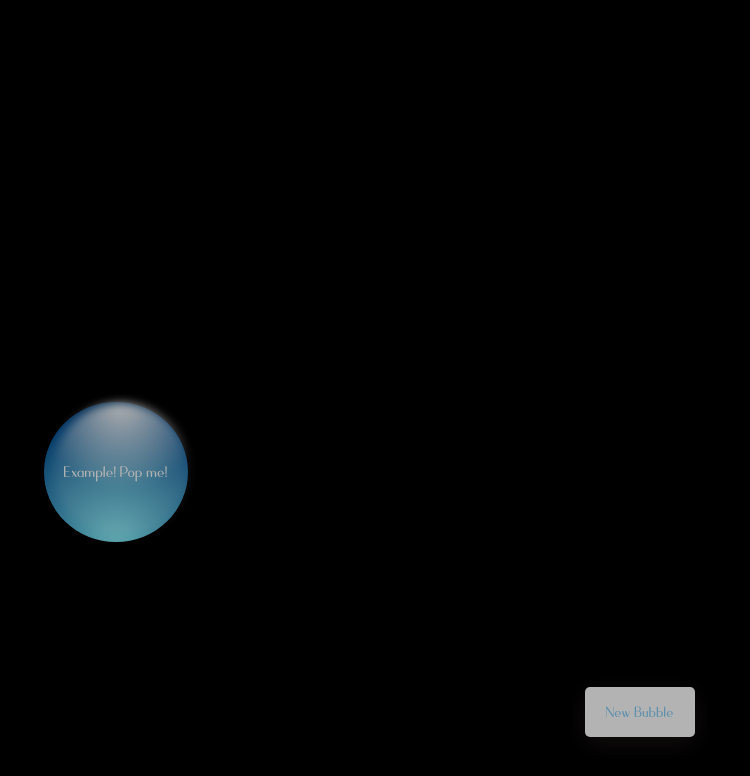
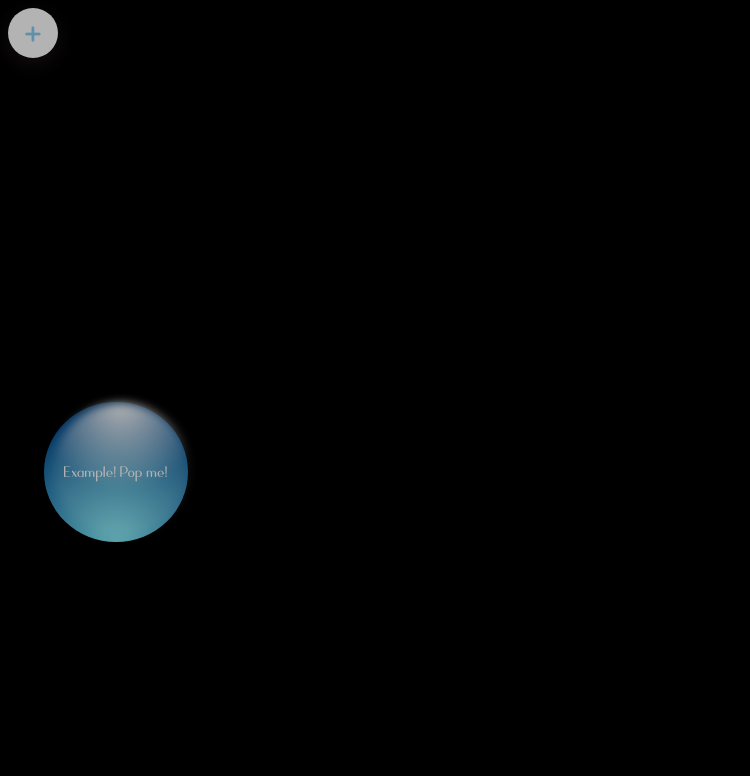
Before and after one commit to runticle/floating-thoughts, a Next.js app: page / in a window 1280 px wide. Shown: the top 776 px of the page, without its empty margins (0-750 px from the left). Built offline with nearby package versions, Linux system fonts and the light colour scheme.

Commit message:
kinda happy with timings but saving a checkpoint

```diff
--- a/src/components/NewBubble/index.js
+++ b/src/components/NewBubble/index.js
@@ -3,12 +3,12 @@ import styled from "styled-components"
 
 const NewBubbleStyle = styled.div`
     --font-color: #87CDF6;
-  position: absolute;
-  bottom: 0;
+  /* position: absolute; */
+  /* bottom: 0;
   height: 15vh;
   left: 0;
-  right: 0;
-
+  right: 0; */
+/*
   padding: 20px;
   box-sizing: border-box;
 
@@ -17,7 +17,8 @@ const NewBubbleStyle = styled.div`
   align-items: center;
   justify-content: center;
 
-  text-align: center;
+  text-align: center; */
+
   color: var(--font-color);
 
   > * {
@@ -39,11 +40,11 @@ const NewBubbleStyle = styled.div`
 
     .input-hover{
         opacity: 0.7;
-        width: 70px;
+        width: 50px;
         height: 50px;
         background: white;
-        border-radius:  5px;
-        padding: 0 20px;
+        border-radius: 50%;
+        padding: 0;
         margin: 0;
         border: none;
         box-shadow: rgba(145,106,112,0.2) 0 6px 24px;
@@ -52,19 +53,25 @@ const NewBubbleStyle = styled.div`
 
         display: flex;
         align-items: center;
-        justify-content: center;
+        /* justify-content: center; */
 
         span {
             color: var(--font-color);
-            width: 70px;
             overflow: hidden;
             text-align: center;
             white-space: nowrap;
+            font-size: 50px;
 
-            transition-property: width, color;
-            transition-duration : 1s, 2s;
-            transition-timing-function: ease-in, ease-out;
-            transition-delay: 1s, 2s;
+            border-radius: 50%;
+            width: 50px;
+            padding-bottom: 7px;
+            padding-left: 14px;
+
+
+            transition-property: width, padding, color;
+            transition-duration : 0.5s, 0.5s, 2s;
+            transition-timing-function: ease, ease, ease;
+            transition-delay: 2s, 2s, 1s
         }
 
         > input{
@@ -72,11 +79,12 @@ const NewBubbleStyle = styled.div`
             padding: 0;
             margin: 0;
             width: 0;
-            text-align: center;
+            text-align: left;
             outline: none !important;
+            padding-left: 10px;
 
             background: transparent;
-            transition: width 1.2s ease-out 0.4s;
+            transition: width 1.5s ease-out 0.4s;
             height: 50px;
 
             &::placeholder {
@@ -84,16 +92,17 @@ const NewBubbleStyle = styled.div`
             }
         }
 
-        transition-property: background, width, color, border-radius;
-        transition-duration : 3s, 2s, 2s, 0.5s;
-        transition-timing-function: ease-in, ease-in, ease, ease;
-        transition-delay: 0.5s, 0s, 0.5s, 0.5s;
+        transition-property: width, color, border-radius;
+        transition-duration : 1s, 2s, 0.5s;
+        transition-timing-function: ease-in, ease, ease;
+        transition-delay: 0.5s, 0.5s, 1.5s;
 
         &:hover, &:focus, &:active, &:focus-within {
             width: 350px;
             border-radius: 5px;
             background: white;
-            padding-left: 10px;
+
+            transition-delay: 0.5s, 0.5s, 0s;
 
             >input {
                 width: 200px;
@@ -106,7 +115,9 @@ const NewBubbleStyle = styled.div`
             span {
                 color: transparent;
                 width: 0;
-                transition: 4s, 0.5s;
+                padding: 0;
+                transition-duration: 0.7s, 0.7s, 0.3s;
+                transition-delay: 0s , 0s , 0s;
             }
 
         }
@@ -137,7 +148,7 @@ export default function NewBubble({ onSubmit }) {
             <form onSubmit={handleSubmit}>
 
                 <div className="input-hover">
-                    <span>New Bubble</span>
+                    <span>+</span>
                     <input ref={inputRef} value={thought} onChange={handleChange} placeholder="What are you thinking?" />
                 </div>
 
```
